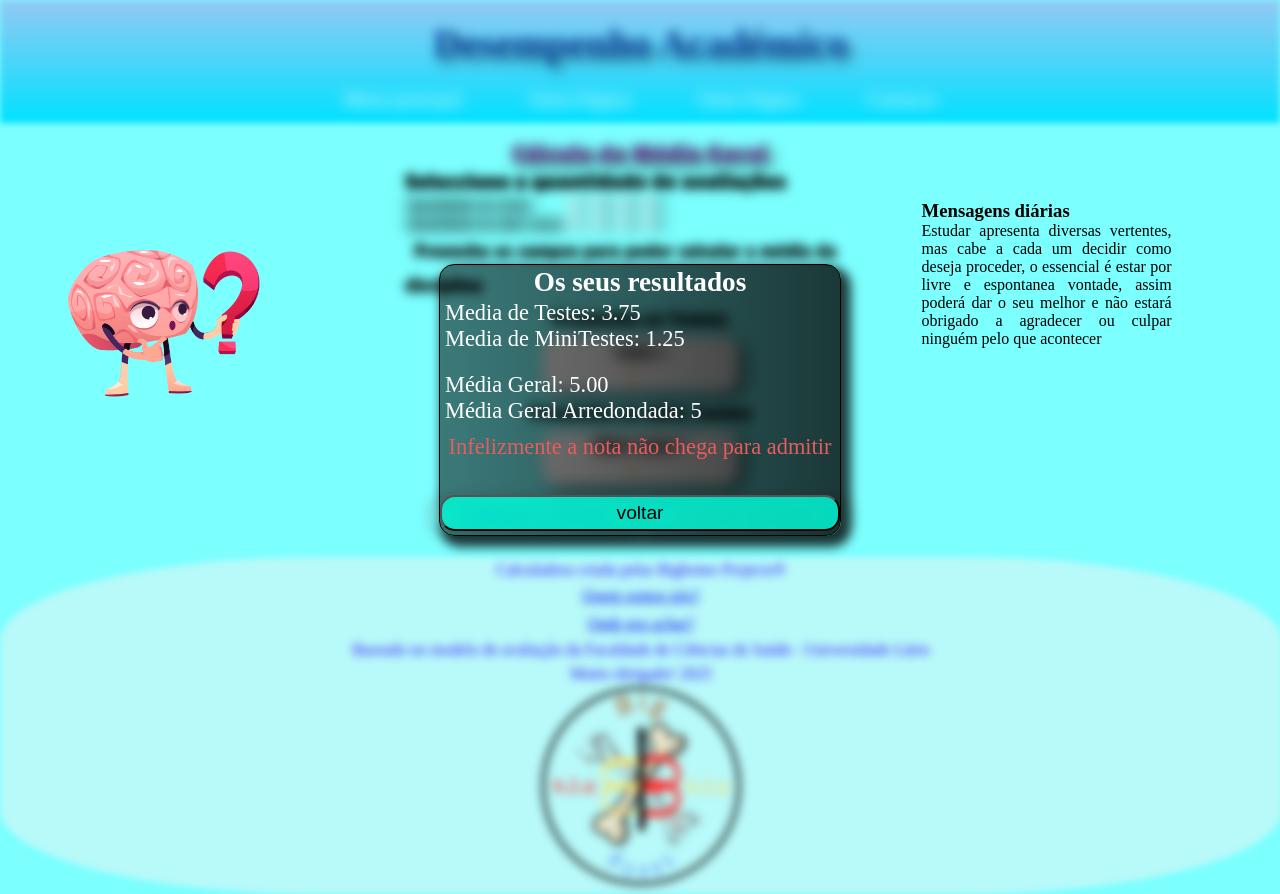
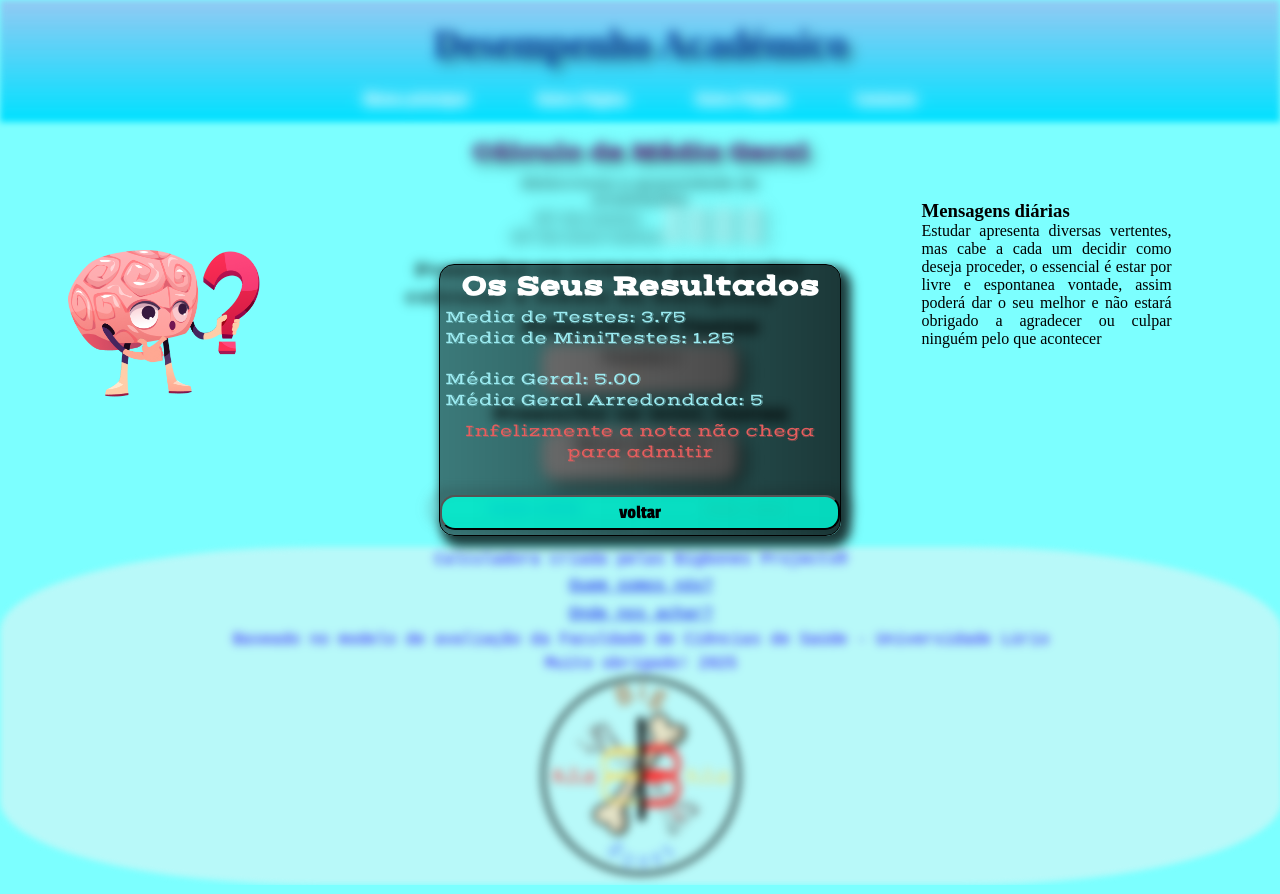
Before and after one commit to Bigbones0010/calculadora-UniLurio-FCS, a plain HTML site: page html/medias.html in a window 1280 px wide. Both pictures are taken after typing "5", "5" into the empty fields and a click on the button "Calcular a Média". Drawn offline with Linux system fonts and the light colour scheme; a web font is replaced by a local one.

Commit message:
medias terminado

```diff
--- a/css/medias.css
+++ b/css/medias.css
@@ -6,21 +6,21 @@
 */
 
 @font-face {
-    font-family: "Paixao";
+    font-family: "Paixao_reg";
     src: url("../fontes/Passion_One/PassionOne-Regular.ttf"), format("truetype");
     font-weight: 400; /*Regular*/
     font-style: normal;
 }
 
 @font-face {
-    font-family: "Paixao";
+    font-family: "Paixao_bol";
     src: url("../fontes/Passion_One/PassionOne-Bold.ttf"), format("truetype");
     font-weight: 700; /*Bold*/
     font-style: normal;
 }
 
 @font-face {
-    font-family: "Paixao";
+    font-family: "Paixao_bla";
     src: url("../fontes/Passion_One/PassionOne-Black.ttf"), format("truetype");
     font-weight: 900; /*Black*/
     font-style: normal;
@@ -29,6 +29,19 @@
 @font-face {
     font-family: "Sriracha";
     src: url("../material/fontes/Sriracha/Sriracha-Regular.ttf"), format("truetype");
+    font-weight: normal; /*Regular*/
+    font-style: normal;
+}
+
+@font-face {
+    font-family: "Nabla";
+    src: url("../fontes/Nabla/Nabla-Regular-VariableFont_EDPT\,EHLT.ttf"), format("truetype");
+
+}
+
+@font-face {
+    font-family: "Vasta";
+    src: url("../fontes/Vast_Shadow/VastShadow-Regular.ttf"), format("truetype");
     font-weight: normal; /*Regular*/
     font-style: normal;
 }
@@ -64,6 +77,7 @@ header section{
 }
 
 header h1{
+    font-family: "Nabla";
     font-size: 1.3em;
     margin-top: 0%;
     color: rgba(5, 43, 146, 0.815);
@@ -83,6 +97,7 @@ header li{
 
 
 header a{
+    font-family: "Paixao_reg";
     text-decoration: none;
     display: block;
     color: white;
@@ -117,8 +132,8 @@ nav #menu img{
 
 
 main{
-    font-family: "Paixao";
-    font-size: 1em;
+    font-family: "Vasta";
+    font-size: 0.8em;
     background-color: aqua;
     width: 96vw;
     border-radius: 0px 0px 10px 10px;
@@ -147,6 +162,11 @@ main h3{
 main p{
     text-indent: 9px;
     line-height: 1.5;
+}
+
+table{
+    margin: 10px auto;
+    text-align: center;
 }
 
 main>section>table>tbody>tr>td>label{
@@ -184,6 +204,7 @@ main div#botaoCalcular{
 }
 
 button{
+    font-family: "Paixao_reg";
     width: 100%;
     font-size: 0.9em;
     background-color: rgb(0, 68, 255);
@@ -198,38 +219,44 @@ button{
 }
 
 section.aviso{
+    font-family: "Vasta";
     display: none;
     width: 250px;
     height: 200px;
     border: 1px solid black;
-    position: absolute;
+    position: fixed;
     top: 50%;
     left: 50%;
     transform: translate(-50%,-50%);
     background-image: linear-gradient(to right, rgba(0, 0, 0, 0.521), rgba(0, 0, 0, 0.781));
-    color: white;
+    color: rgb(156, 236, 242);
     border-radius: 15px;
     box-shadow: 6px 7px 11px 4px rgba(0, 0, 0, 0.774);
 }
 
 section.aviso h3{
     text-align: center;
-    padding: 2px;
+    padding: 4px;
+    font-size: 1em;
+    color:white;
 }
 
 section.aviso #testesEminitestes{
     padding-left: 5px;
+    font-size: 0.75em;
 }
 
 section.aviso #message{
     text-align: center;
     padding-top: 10px;
     color: rgb(255, 0, 157);
+    font-size: 0.75em;
 }
 
 section.aviso #gerEarred{
     padding-top: 20px;
     padding-left: 5px;
+    font-size: 0.75em;
 }
 
 section.aviso button{
@@ -241,6 +268,7 @@ section.aviso button{
 }
 
 footer{
+    font-family: 'Courier New', Courier, monospace;
     width: 100vw;
     margin: auto;
     background-color: black;
--- a/html/medias.html
+++ b/html/medias.html
@@ -27,34 +27,30 @@
         <main>
             <section id="princiContent">
                 <h1>Cálculo de Média Geral</h1>
-                <h2>Seleccione a quantidade de avaliações</h2>
+
+                <section class="select">
                     <table>
-
+                        <caption>Seleccione a quantidade de avaliações</caption>
                         <tr>
-                        <td>Quantidade de testes</td>
+                            <td>Nº de testes</td>
                             <td>
                                 <input type="radio" name="qteste" id="qteste1" onclick="spaces(1,0)"><label for="qteste1">1</label>
-
                                 <input type="radio" name="qteste" id="qteste2" onclick="spaces(2,0)"><label for="qteste2">2</label>
-
                                 <input type="radio" name="qteste" id="qteste3" onclick="spaces(3,0)"><label for="qteste3">3</label>
-
                                 <input type="radio" name="qteste" id="qteste4" onclick="spaces(4,0)"><label for="qteste4">4</label>
                             </td>
                         </tr>
                         <tr>
-                        <td>Quantidade de mini-testes</td>
+                            <td>Nº de mini-testes</td>
                             <td>
                                 <input type="radio" name="qminiteste" id="qminiteste1" onclick="spaces(0,1)"><label for="qminiteste1">1</label>
-
                                 <input type="radio" name="qminiteste" id="qminiteste2" onclick="spaces(0,2)"><label for="qminiteste2">2</label>
-
                                 <input type="radio" name="qminiteste" id="qminiteste3" onclick="spaces(0,3)"><label for="qminiteste3">3</label>
-
                                 <input type="radio" name="qminiteste" id="qminiteste4" onclick="spaces(0,4)"><label for="qminiteste4">4</label>
                             </td>
                         </tr>
                     </table>
+                </section>
                 <p>Preencha os campos para poder calcular a média da disciplina</p>
                 <div id="campos_testes">
                     <h3>Preencha os Testes</h3>
@@ -92,18 +88,20 @@
 
     <section class="aviso" id="aviso">
         <div id="titulo">
-
+            <h3>Os Seus Resultados</h3>
         </div>
 
         <div id="testesEminitestes">
-
+            <p>Media de Testes: 8.2579</p>
+            <p>Media de MiniTestes: 3.4568</p>
         </div>
 
         <div id="gerEarred">
-
+            <p>Média Geral: 12,54</p>
+            <p>Média Geral Arredondada: 12</p>
         </div>
         <div id="message">
-
+            <p>Verifique os valores que colocou nas áreas de teste e mini-teste...</p>
         </div>
         <button onclick="removeMessaging()">voltar</button>
     </section>
--- a/js/medias.js
+++ b/js/medias.js
@@ -218,7 +218,7 @@ function calculadora (testes,minitestes){
     var mediaduo = media.toFixed(2)
     var mediaArred = Math.round(media)
 
-    titulo.innerHTML=`<h3>Os seus resultados</h3>`
+    titulo.innerHTML=`<h3>Os Seus Resultados</h3>`
     mostraMedias.innerHTML=`<p>Media de Testes: ${calculandoteste}</p>
             <p>Media de MiniTestes: ${calculandoMiniteste}</p>`
 
```
Also changed, not shown: fontes/Audiowide/Audiowide-Regular.ttf (added), fontes/Audiowide/OFL.txt (added), fontes/Nabla/OFL.txt (added), fontes/Nabla/README.txt (added), fontes/Vast_Shadow/OFL.txt (added), fontes/Vast_Shadow/VastShadow-Regular.ttf (added), 1 other file. Lines whose indentation alone changed are shown as unchanged.
